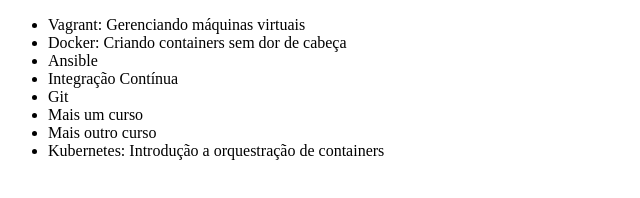
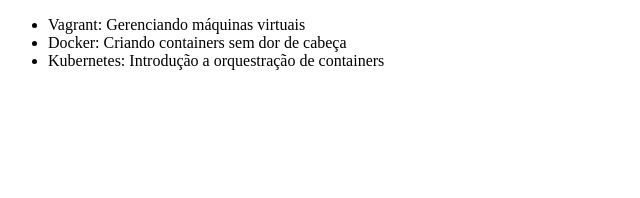
Before and after one commit to elsonsantana/alura-git, a plain HTML site: page index.html in a window 1280 px wide. Shown: the whole page, without its empty margins (0-640 px from the left). Drawn offline with Linux system fonts and the light colour scheme.

Commit message:
Finalizando o projeto

```diff
--- a/index.html
+++ b/index.html
@@ -2,17 +2,12 @@
 <html lang="en">
 <head>
     <meta charset="UTF-8">
-    <title>Lista de CURSOS de DevOps da Alura</title>
+    <title>Lista de Cursos de DevOps da Alura</title>
 </head>
 <body>
     <ul>
         <li>Vagrant: Gerenciando máquinas virtuais</li>
         <li>Docker: Criando containers sem dor de cabeça</li>
-        <li>Ansible</li>
-        <li>Integração Contínua</li>
-        <li>Git</li>
-        <li>Mais um curso</li>
-        <li>Mais outro curso</li>
         <li>Kubernetes: Introdução a orquestração de containers</li>
     </ul>
 </body>
```
